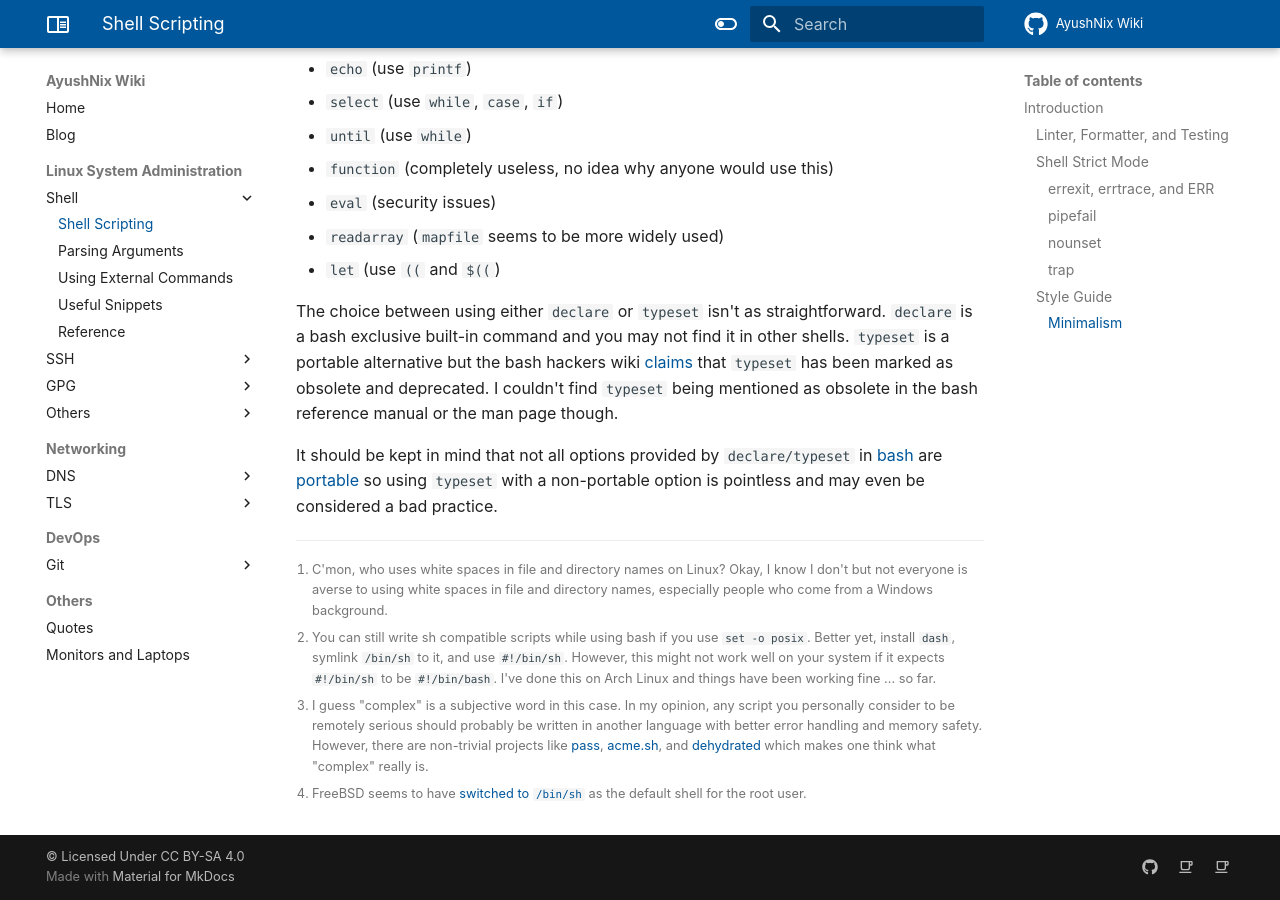
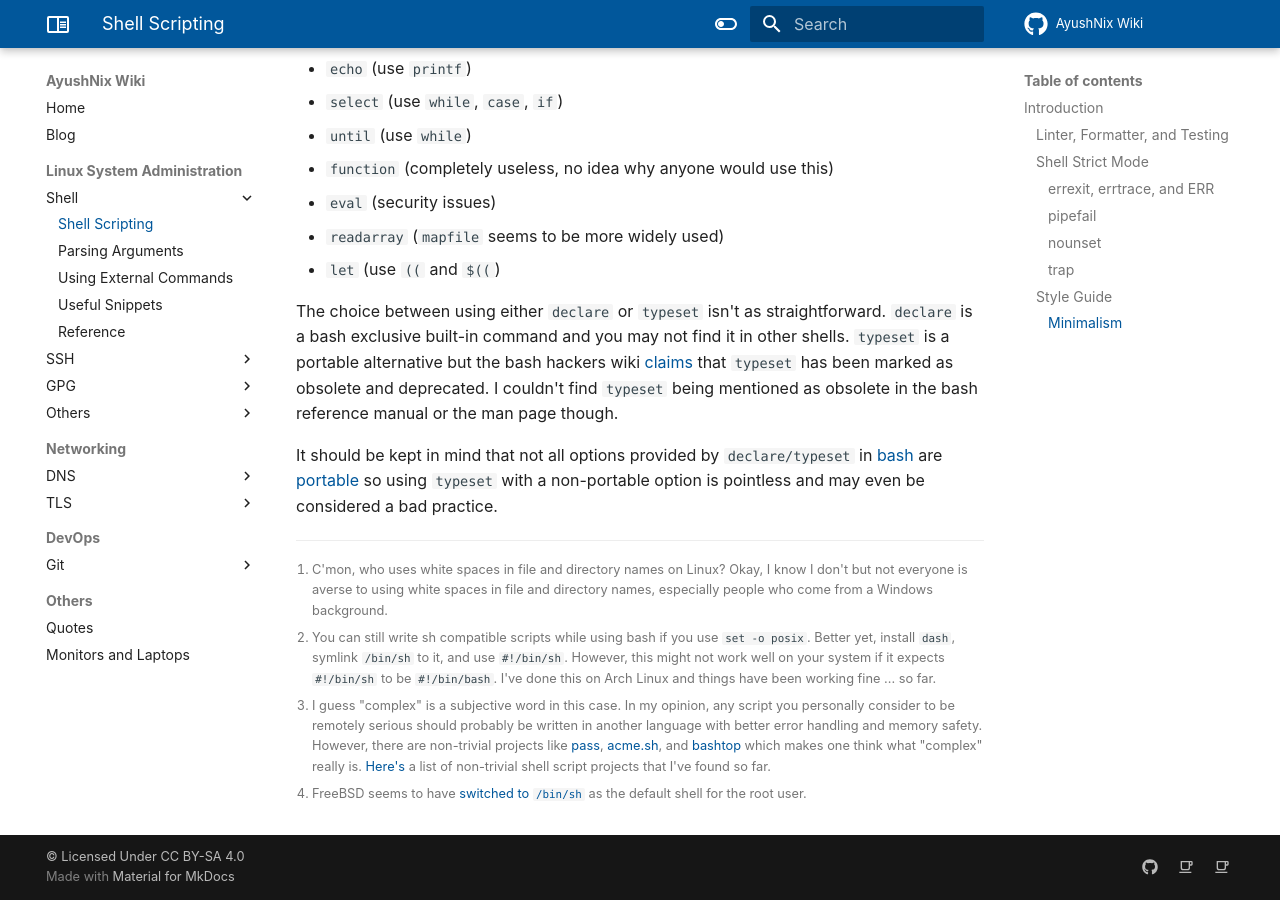
Before and after one commit to ayushnix/wiki, an MkDocs documentation site: the page built from docs/sysadmin/shell/scripting.md, in a window 1280 px wide and 900 px high, scrolled down 6155 px. Built offline with MkDocs 1.6.1 and Material for MkDocs 9.7.7, drawn with Linux system fonts in a browser that asks for light colours; comment, search, counter and statistics services are not loaded.

Commit message:
add link to gh list of shell script projects

```diff
--- a/docs/sysadmin/shell/scripting.md
+++ b/docs/sysadmin/shell/scripting.md
@@ -325,8 +325,10 @@ consider to be remotely serious should probably be written in another language w
 handling and memory safety. However, there are non-trivial projects like
 [pass](https://git.zx2c4.com/password-store/tree/src/password-store.sh),
 [acme.sh](https://github.com/acmesh-official/acme.sh/blob/master/acme.sh), and
-[dehydrated](https://github.com/dehydrated-io/dehydrated/blob/master/dehydrated) which makes one
-think what "complex" really is.
+[bashtop](https://github.com/aristocratos/bashtop) which makes one think what "complex" really is.
+[Here's](https://github.com/stars/ayushnix/lists/shell-script-projetcts) a list of non-trivial shell
+script projects that I've found so far.
+
 [^4]:
 FreeBSD seems to have [switched to
 `/bin/sh`](https://cgit.freebsd.org/src/commit/?id=d410b585b6f00a26c2de7724d6576a3ea7d548b7) as the
```
